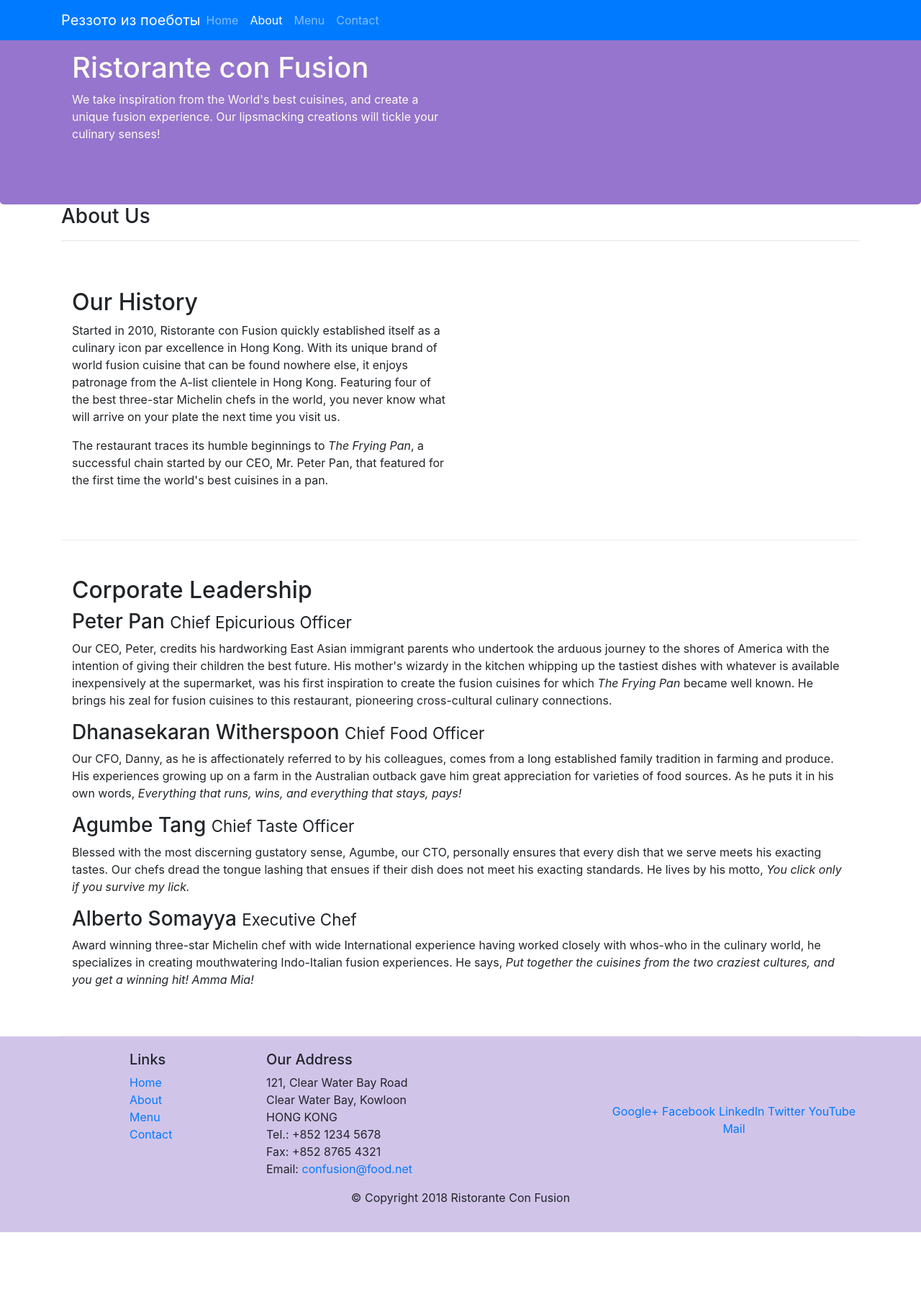
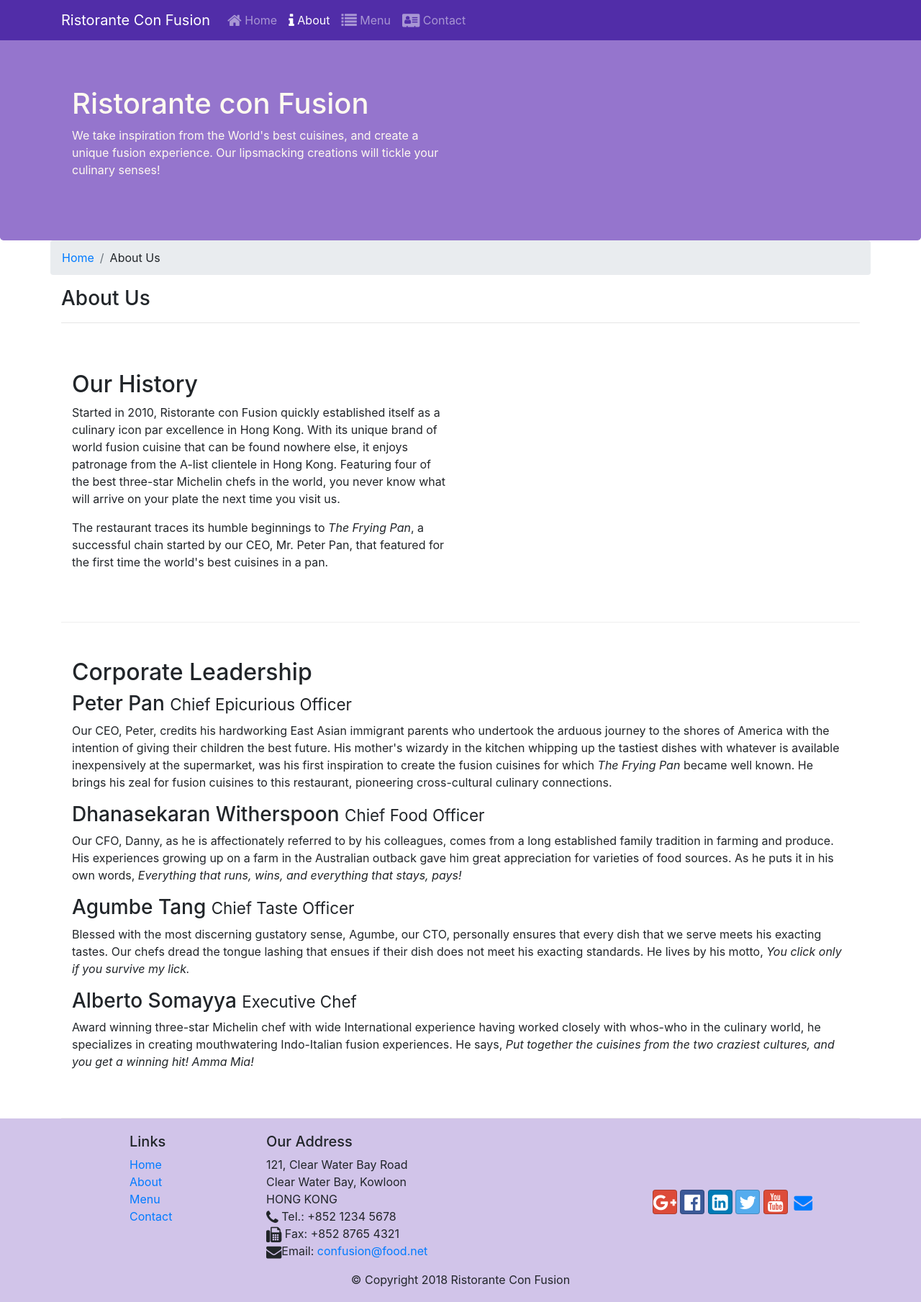
Before and after one commit to SKRaPZiB/Go, a website: page aboutus.html in a window 1280 px wide. Shown: the whole page at 72% size. Before the commit the page ends 1712 px from the top, so only its background shows below. Drawn offline with nearby package versions, Linux system fonts and the light colour scheme.

Commit message:
Another one

```diff
--- a/aboutus.html
+++ b/aboutus.html
@@ -9,29 +9,31 @@
 
     <!-- Bootstrap CSS -->
     <link rel="stylesheet" href="node_modules/bootstrap/dist/css/bootstrap.min.css">
+    <link rel="stylesheet" href="node_modules/font-awesome/css/font-awesome.min.css">
+    <link rel="stylesheet" href="node_modules/bootstrap-social/bootstrap-social.css">
     <link rel="stylesheet" href="css/styles.css">
     <title>Ristorante Con Fusion</title>
     <title>Ristorante Con Fusion: About Us</title>
-
 </head>
 
 <body>
-    <nav class="navbar navbar-dark navbar-expand-sm bg-primary fixed-top">
+    <nav class="navbar navbar-dark navbar-expand-sm fixed-top">
         <div class="container">
             <button class="navbar-toggler" type="button" data-toggle="collapse" data-target="#Navbar">
                 <span class="navbar-toggler-icon"></span>
             </button>
-            <a class="navbar-brand mr-auto" href="./index.html">Реззото из поеботы</a>
+            <a class="navbar-brand" href="#">Ristorante Con Fusion</a>
             <div class="collapse navbar-collapse" id="Navbar">
                 <ul class="navbar-nav mr-auto">
-                    <li class="nav-item"><a class="nav-link" href="./index.html">Home</a>
-                    <li class="nav-item active"><a class="nav-link" href="#">About</a></li>
-                    <li class="nav-item"><a class="nav-link" href="#">Menu</a></li>
-                    <li class="nav-item"><a class="nav-link" href="#">Contact</a></li>
+                    <li class="nav-item"><a class="nav-link" href="./index.html"><span class="fa fa-home fa-lg"></span> Home</a></li>
+                    <li class="nav-item active"><a class="nav-link" href="#"><span class="fa fa-info fa-lg"></span> About</a></li>
+                    <li class="nav-item"><a class="nav-link" href="#"><span class="fa fa-list fa-lg"></span> Menu</a></li>
+                    <li class="nav-item"><a class="nav-link" href="./contactus.html"><span class="fa fa-address-card fa-lg"></span> Contact</a></li>
                 </ul>
             </div>
         </div>
     </nav>
+
     <header class="jumbotron">
         <div class="container">
             <div class="row row-header">
@@ -47,6 +49,10 @@
 
     <div class="container">
         <div class="row">
+            <ol class="col-12 breadcrumb">
+                <li class="breadcrumb-item"><a href="./index.html">Home</a></li>
+                <li class="breadcrumb-item">About Us</li>
+            </ol>
             <div class="col">
                <h3>About Us</h3>
                <hr>
@@ -95,9 +101,9 @@
                     <h5>Links</h5>
                     <ul class="list-unstyled">
                         <li><a href="index.html">Home</a></li>
-                        <li><a href="aboutus.html">About</a></li>
+                        <li><a href="#">About</a></li>
                         <li><a href="#">Menu</a></li>
-                        <li><a href="#">Contact</a></li>
+                        <li><a href="contactus.html">Contact</a></li>
                     </ul>
                 </div>
                 <div class="col-7 col-sm-5">
@@ -106,19 +112,19 @@
 		              121, Clear Water Bay Road<br>
 		              Clear Water Bay, Kowloon<br>
 		              HONG KONG<br>
-		              Tel.: +852 1234 5678<br>
-		              Fax: +852 8765 4321<br>
-		              Email: <a href="mailto:confusion@food.net">confusion@food.net</a>
+                        <i class="fa fa-phone fa-lg"></i> Tel.: +852 1234 5678<br>
+                        <i class="fa fa-fax fa-lg"></i> Fax: +852 8765 4321<br>
+                        <i class="fa fa-envelope fa-lg"></i>Email: <a href="mailto:confusion@food.net">confusion@food.net</a>
 		           </address>
                 </div>
                 <div class="col-12 col-sm-4 align-self-center">
                     <div class="text-center">
-                        <a href="http://google.com/+">Google+</a>
-                        <a href="http://www.facebook.com/profile.php?id=">Facebook</a>
-                        <a href="http://www.linkedin.com/in/">LinkedIn</a>
-                        <a href="http://twitter.com/">Twitter</a>
-                        <a href="http://youtube.com/">YouTube</a>
-                        <a href="mailto:">Mail</a>
+                        <a class="btn btn-social-icon btn-google" href="http://google.com/+"><i class="fa fa-google-plus"></i></a>
+                        <a class="btn btn-social-icon btn-facebook" href="http://www.facebook.com/profile.php?id="><i class="fa fa-facebook-official"></i></a>
+                        <a class="btn btn-social-icon btn-linkedin" href="http://www.linkedin.com/in/"><i class="fa fa-linkedin-square"></i></a>
+                        <a class="btn btn-social-icon btn-twitter" href="http://twitter.com/"><i class="fa fa-twitter"></i></a>
+                        <a class="btn btn-social-icon btn-google" href="http://youtube.com/"><i class="fa fa-youtube"></i></a>
+                        <a class="btn btn-social-icon" href="mailto:"><i class="fa fa-envelope"></i></a>
                     </div>
                 </div>
            </div>
@@ -131,5 +137,4 @@
     </footer>
 
 </body>
-
 </html>
--- a/css/styles.css
+++ b/css/styles.css
@@ -28,3 +28,12 @@
     margin: 0px;
     color:black;
 }
+
+body{
+    padding:50px 0px 0px 0px;
+    z-index:0;
+}
+
+.navbar-dark {
+    background-color: #512DA8;
+}
--- a/package.json
+++ b/package.json
@@ -15,6 +15,8 @@
   },
   "dependencies": {
     "bootstrap": "^4.0.0",
+    "bootstrap-social": "^5.1.1",
+    "font-awesome": "^4.7.0",
     "jquery": "^3.3.1",
     "popper.js": "^1.12.9"
   }
```
Also changed, not shown: index.html (+23 -17 lines), 1 other file.
